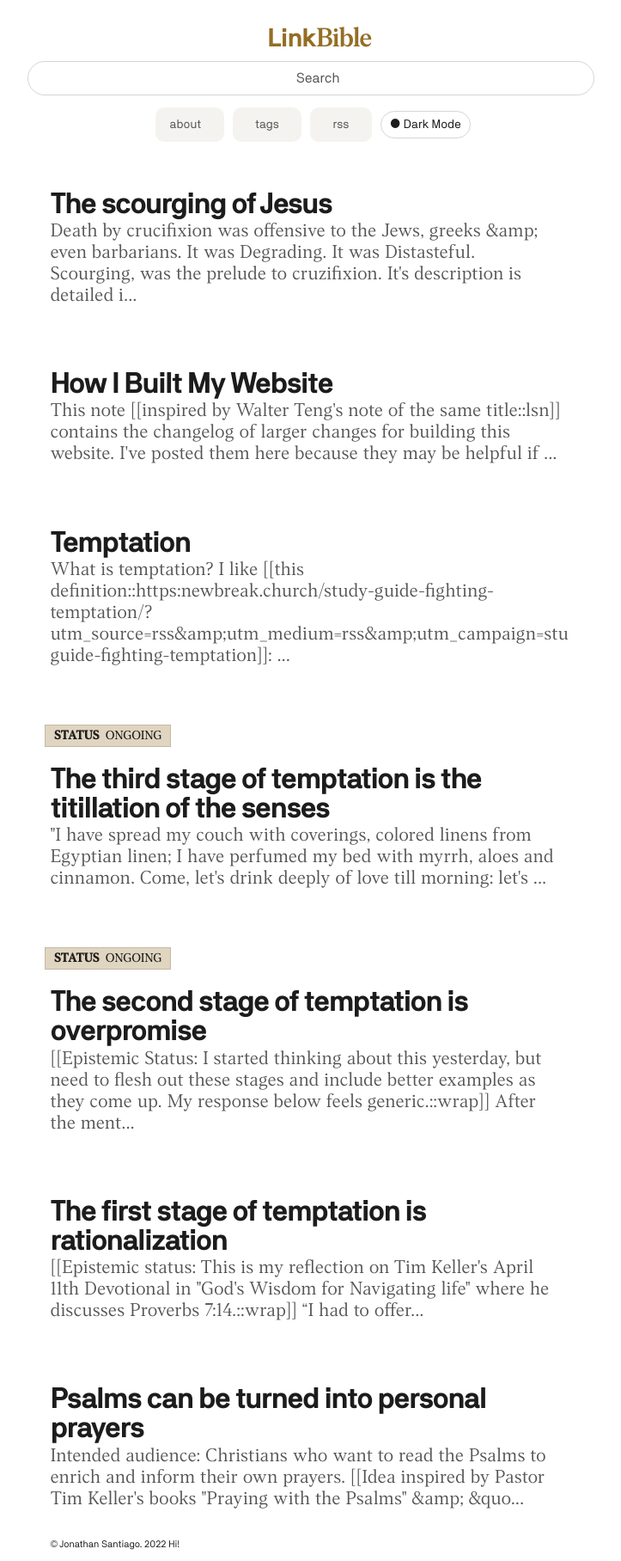
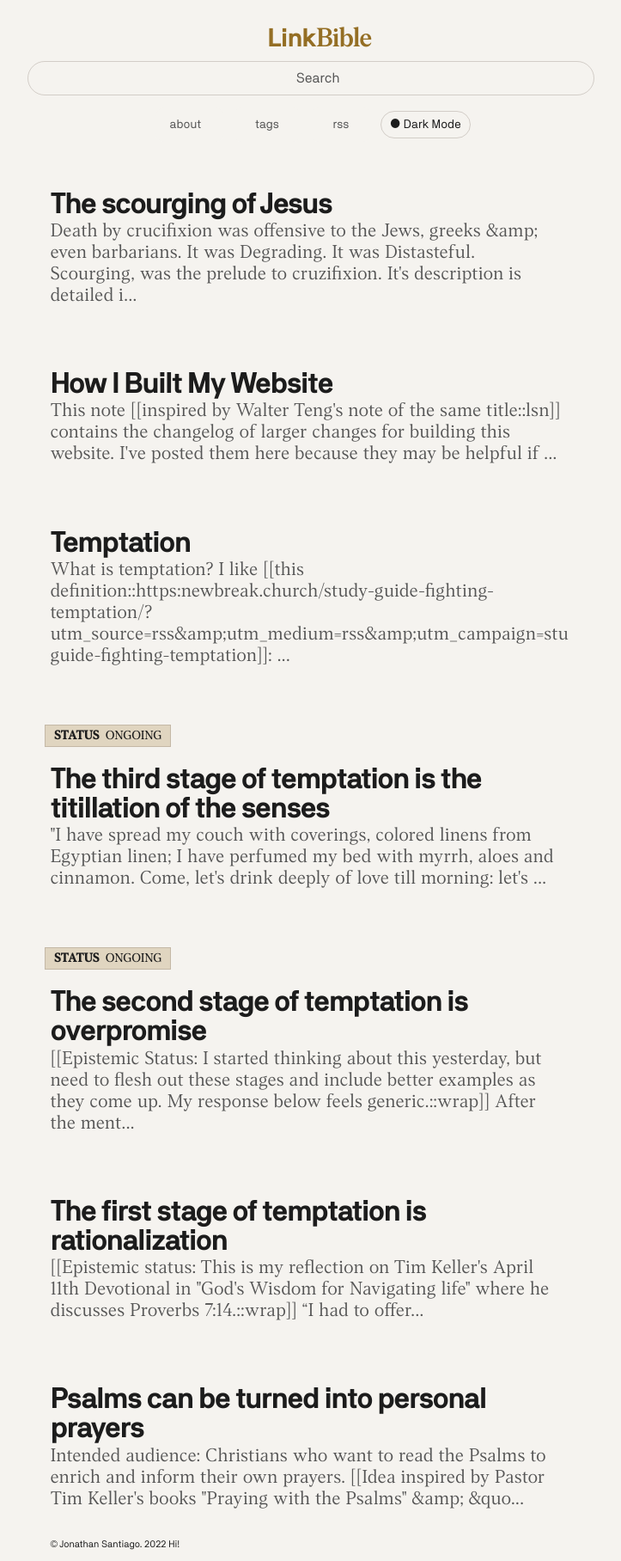
Before and after one commit to jsantiago611/digital-garden-master, a Jekyll site: the page built from index.md, in a window 1280 px wide. Shown: the whole page at 86% size, without its empty margins (278-1001 px from the left). Built offline with Jekyll 4.4.1, drawn with Linux system fonts in a browser that asks for light colours.

Commit message:
color scheme to creme

```diff
--- a/assets/css/Style.css
+++ b/assets/css/Style.css
@@ -731,7 +731,7 @@ layout: Stylesheet
 /*light/dark mode colors*/
 
 html, html[data-theme="light"] {
-	--c-bg: #ffffff;
+	--c-bg: #f5f3ef;
     --c-accent: #946e24;
     --c-text: #1c1c1c;
     --c-text-muted: #555555;
@@ -807,7 +807,7 @@ html[data-theme="dark"] {
 	}
 
 	html[data-theme="light"] {
-	--c-bg: #ffffff;
+	--c-bg: #f5f3ef;
     --c-accent: #946e24;
     --c-text: #1c1c1c;
     --c-text-muted: #555555;
```
